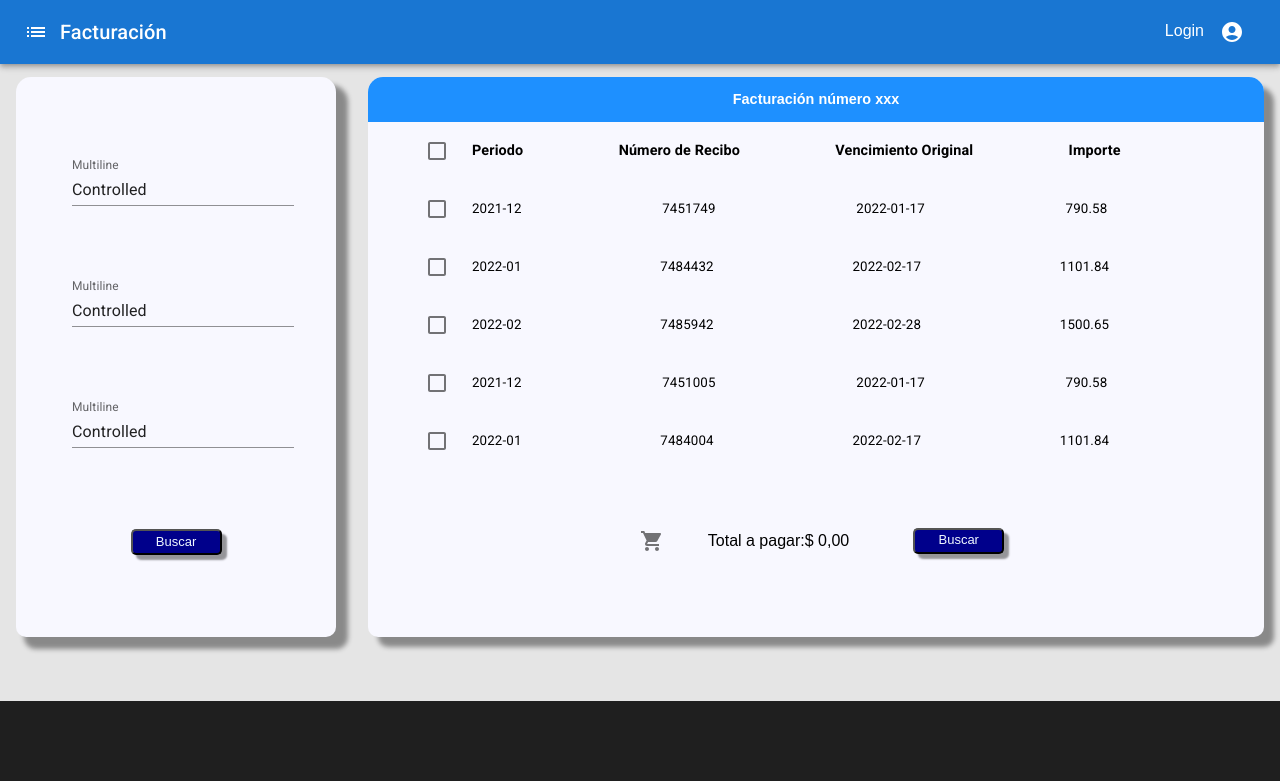
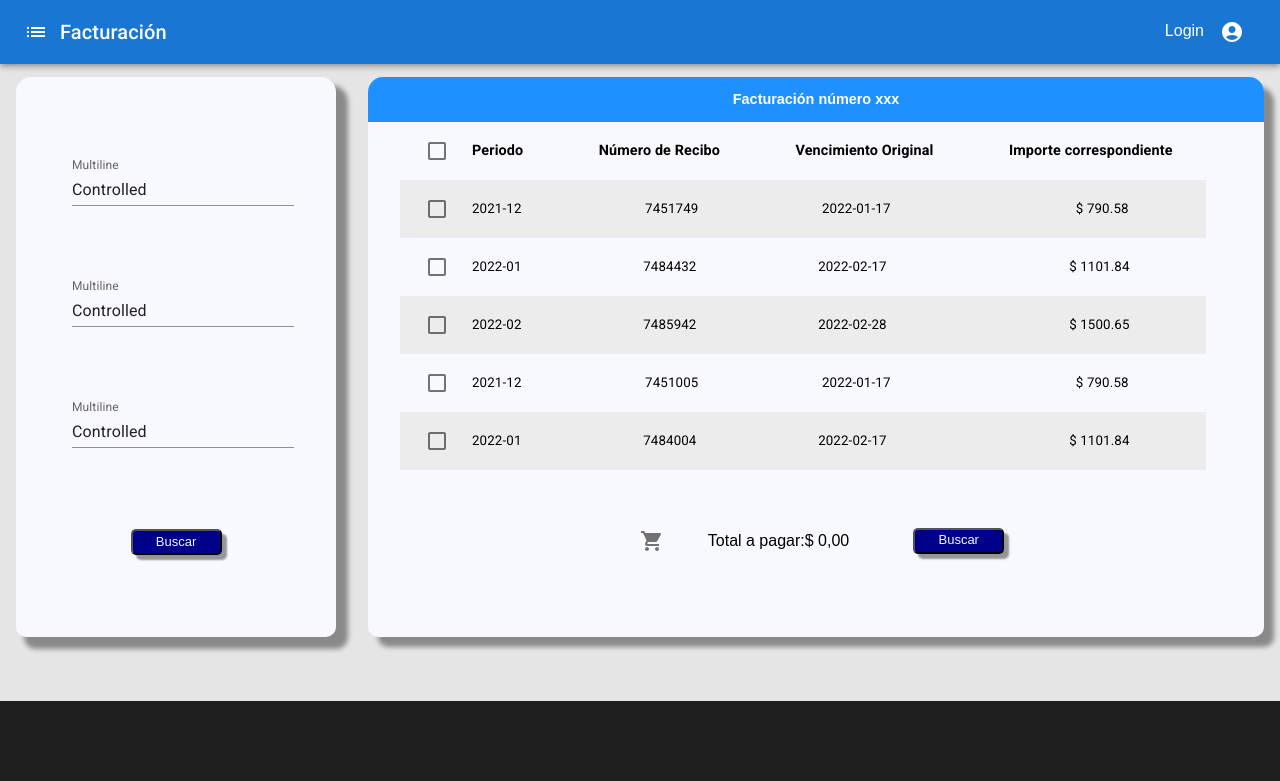
Before and after one commit to pmNiko/checkboxes, a React (Vite) app: page / in a window 1280 px wide. Shown: the top 781 px of the page. Built offline with nearby package versions, Linux system fonts and the light colour scheme.

Commit message:
List Item Layout fix

```diff
--- a/src/components/TableItems/TableItems.tsx
+++ b/src/components/TableItems/TableItems.tsx
@@ -32,8 +32,6 @@ export const TableItems = ({ className }: Props) => {
         checkedAll,
     } = useContext(TaxContext)
 
-    console.log(formatter.format(totalAmount))
-
     const toggleCheckedAll = () => {
         !checkedAll ? checkedAllItems() : uncheckedAllItems()
     }
@@ -54,7 +52,7 @@ export const TableItems = ({ className }: Props) => {
                 <ListItemText id={'periodo'} primary={`Periodo`} />
                 <ListItemText id={'numero-recibo'} primary={`Número de Recibo`} />
                 <ListItemText id={'vencimiento'} primary={`Vencimiento Original`} />
-                <ListItemText id={'importe'} primary={`Importe`} />
+                <ListItemText id={'importe'} primary={`Importe correspondiente`} />
             </ListItem>
             <div className="list-item-container">
                 {items.map((item: ItemTaxProps, i: number) => (
--- a/src/components/TableItems/styles.css
+++ b/src/components/TableItems/styles.css
@@ -11,7 +11,6 @@
 
 .header-table {
     padding-left: 3em !important;
-    padding-right: 3em !important;
 }
 
 .header-table span {
@@ -22,6 +21,7 @@
 .list-item-container{
     padding-left: 2em;
     height: 55%;
+    width: 90%;
     overflow-y: scroll;
     overflow-x: hidden;
  }
@@ -31,9 +31,9 @@
  }
 
 
- .list-item-container #numero-recibo, #vencimiento, #importe {
+ /* .list-item-container #numero-recibo, #vencimiento, #importe {
      text-align: justify;
- }
+ } */
 
  .resume {
     padding-top: 2.5em;
--- /dev/null
+++ b/src/components/TaxItem.tsx/TaxItem.module.css
@@ -0,0 +1,13 @@
+.itemCheckeado{
+    background-color: #bce2fc !important;
+}
+
+.itemPar {
+    background-color: #ececec ;
+}
+
+
+
+.itemCustom {
+   text-align: center !important;
+}
--- a/src/components/TaxItem.tsx/TaxItem.tsx
+++ b/src/components/TaxItem.tsx/TaxItem.tsx
@@ -1,9 +1,15 @@
 import { Checkbox, ListItem, ListItemIcon, ListItemText } from '@material-ui/core'
 import { useContext } from 'react'
 import { TaxContext } from '../../context/TaxContext'
-import './styles.css'
+import { ItemTaxProps } from '../../hooks/useItemsToCheck'
+import styles from './TaxItem.module.css'
 
-export const TaxItem = ({ item, addItem, deleteItem }: any) => {
+interface Props {
+    item: ItemTaxProps
+    index: number
+}
+
+export const TaxItem = ({ item, index }: Props) => {
     const { selectItem, unselectItem } = useContext(TaxContext)
     const {
         colgroup,
@@ -23,7 +29,11 @@ export const TaxItem = ({ item, addItem, deleteItem }: any) => {
     }
 
     return (
-        <ListItem className="item-container">
+        <ListItem
+            className={`
+            ${tax.checked && styles.itemCheckeado}
+                ${!tax.checked && index % 2 === 0 && styles.itemPar}`}
+        >
             <ListItemIcon>
                 <Checkbox
                     onChange={handleToggle}
@@ -31,10 +41,14 @@ export const TaxItem = ({ item, addItem, deleteItem }: any) => {
                     inputProps={{ 'aria-labelledby': 'checkbox' }}
                 />
             </ListItemIcon>
-            <ListItemText id={'periodo'} primary={`${tax.periodo}`} />
-            <ListItemText id={'numero-recibo'} primary={`${tax.n_recibo}`} />
-            <ListItemText id={'vencimiento'} primary={`${tax.date}`} />
-            <ListItemText id={'importe'} primary={`${tax.amount}`} />
+            <ListItemText id={'periodo1'} primary={`${tax.periodo}`} />
+            <ListItemText id={'numero-recibo1'} primary={`${tax.n_recibo}`} />
+            <ListItemText id={'vencimiento1'} primary={`${tax.date}`} />
+            <ListItemText
+                className={styles.itemCustom}
+                id={'importe1'}
+                primary={`$ ${tax.amount}`}
+            />
         </ListItem>
     )
 }
```
Also changed, not shown: src/components/TaxItem.tsx/styles.css (deleted).
